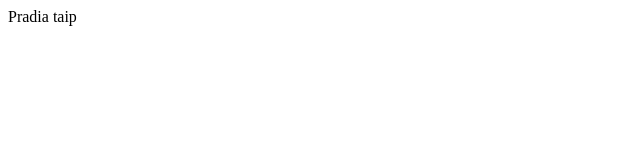
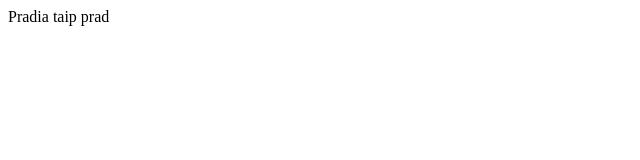
Before and after one commit to Vytautas77/1-projektas, a website: page index.html in a window 1280 px wide. Shown: the full height of the page, 0-640 px from the left. Drawn offline with Linux system fonts and the light colour scheme.

Commit message:
atnaujinimas

```diff
--- a/index.html
+++ b/index.html
@@ -7,6 +7,6 @@
     <title>Document</title>
 </head>
 <body>
-    Pradia taip
+    Pradia taip prad
 </body>
 </html>
```
